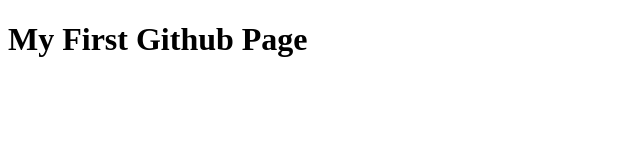
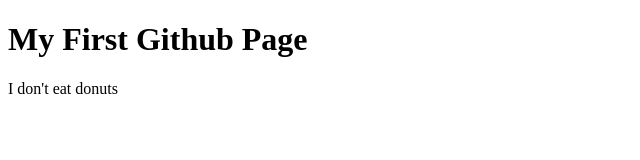
Before and after one commit to tgwood06/tgwood06.github.oi, a plain HTML site: page index.html in a window 1280 px wide. Shown: the whole page, without its empty margins (0-640 px from the left). Drawn offline with Linux system fonts and the light colour scheme.

Commit message:
Update index.html

```diff
--- a/index.html
+++ b/index.html
@@ -7,5 +7,6 @@
 
 <body>
 <h1>My First Github Page</h1>
+  <p> I don't eat donuts</P>
 </body>
 </html>
```
